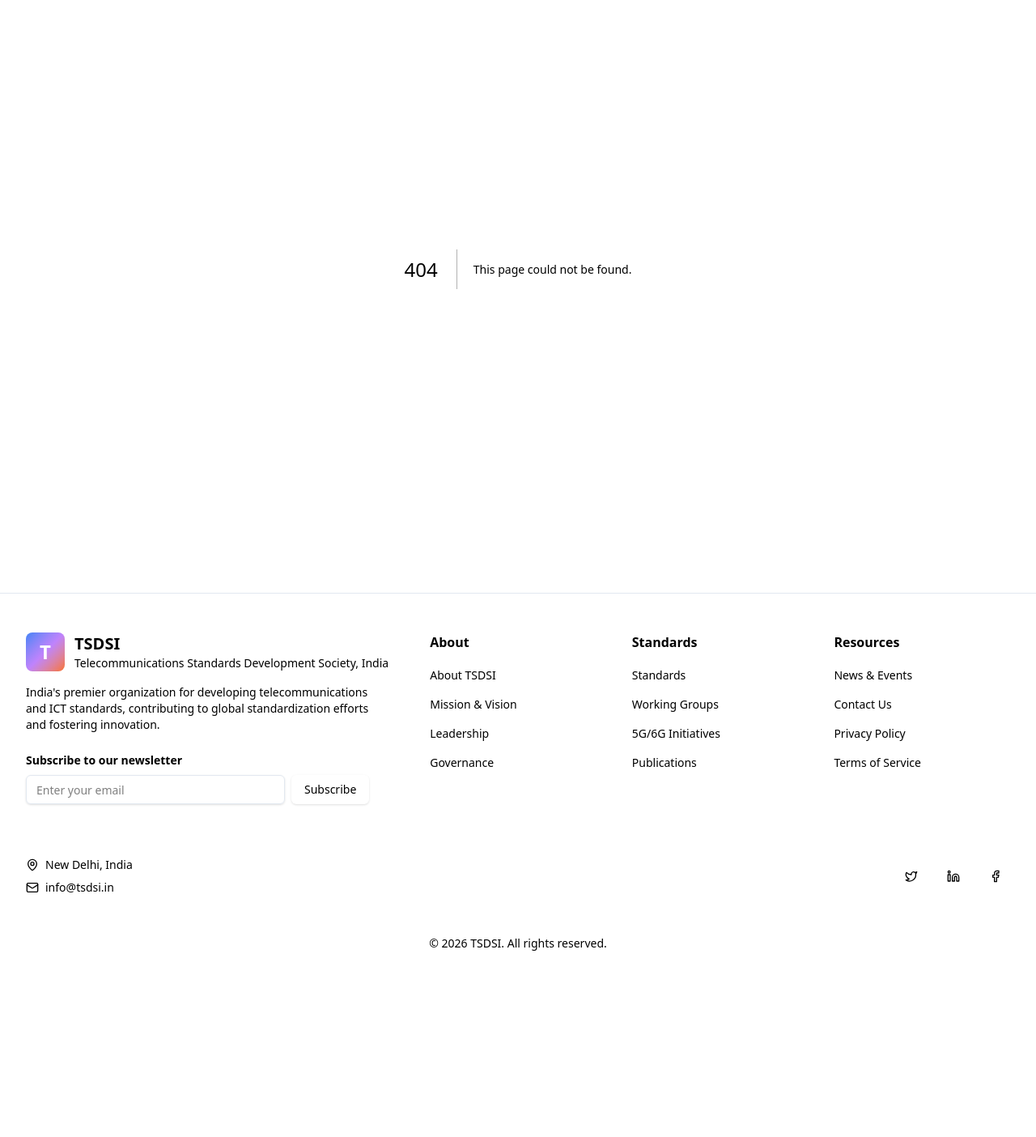
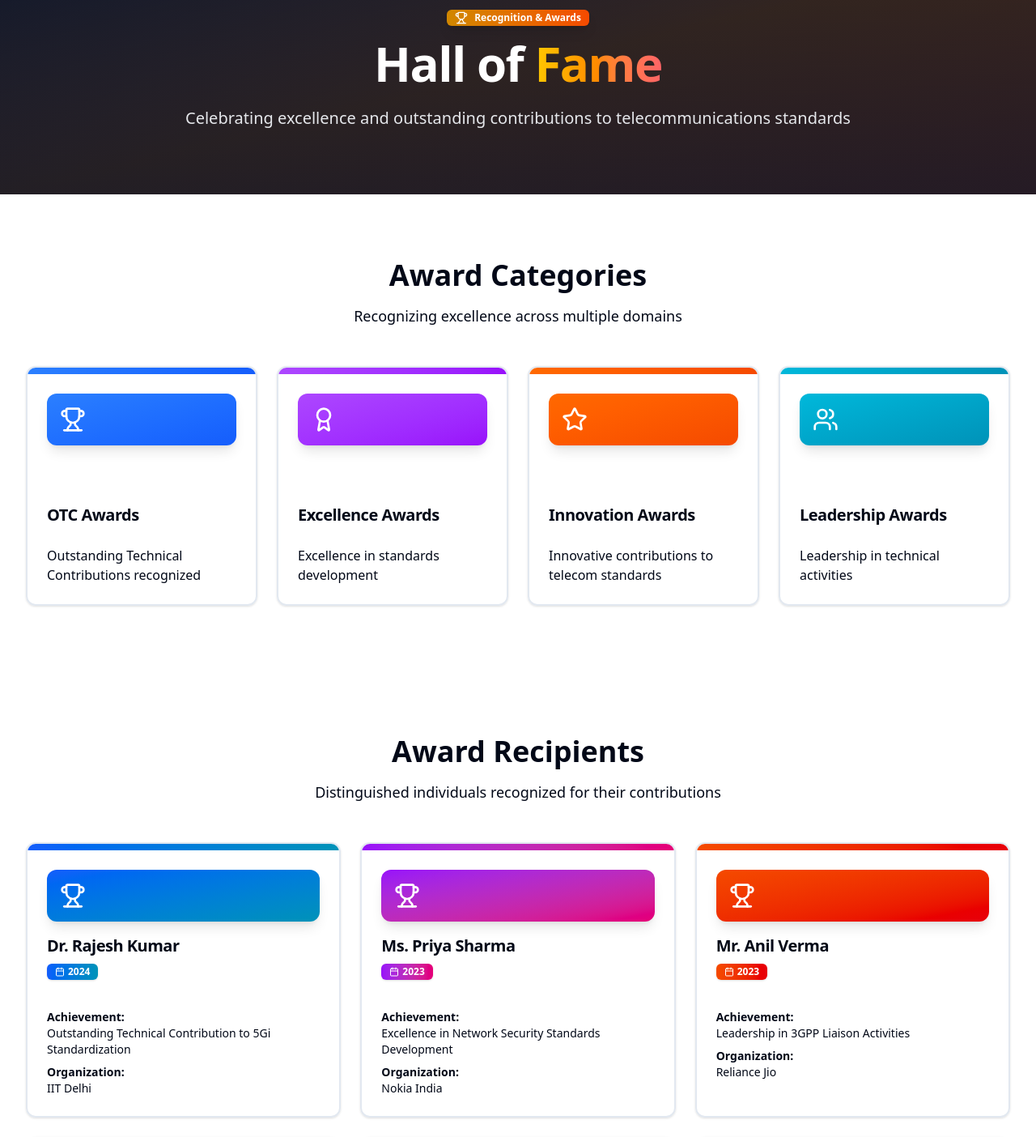
Before and after one commit to rostanai/tsdsi, a Next.js app: page /hall-of-fame in a window 1280 px wide. Before the commit this address had no page. Shown: the part 140-1544 px from the top of the page at 81% size. Before the commit the page ends 1363 px from the top, so only its background shows below. Built offline with nearby package versions, Linux system fonts and the light colour scheme.

Commit message:
Fix hero z-index for menu visibility and add Hall of Fame page

```diff
--- /dev/null
+++ b/app/hall-of-fame/page.tsx
@@ -0,0 +1,191 @@
+"use client"
+
+import { Trophy, Award, Star, Users, Calendar, Sparkles } from "lucide-react"
+import { Card, CardContent, CardDescription, CardHeader, CardTitle } from "@/components/ui/card"
+import { Badge } from "@/components/ui/badge"
+
+const hallOfFameMembers = [
+    {
+        name: "Dr. Rajesh Kumar",
+        year: "2024",
+        achievement: "Outstanding Technical Contribution to 5Gi Standardization",
+        organization: "IIT Delhi",
+        color: "from-blue-600 to-cyan-600",
+    },
+    {
+        name: "Ms. Priya Sharma",
+        year: "2023",
+        achievement: "Excellence in Network Security Standards Development",
+        organization: "Nokia India",
+        color: "from-purple-600 to-pink-600",
+    },
+    {
+        name: "Mr. Anil Verma",
+        year: "2023",
+        achievement: "Leadership in 3GPP Liaison Activities",
+        organization: "Reliance Jio",
+        color: "from-orange-600 to-red-600",
+    },
+    {
+        name: "Dr. Sunita Patel",
+        year: "2022",
+        achievement: "Innovation in IoT Standards and oneM2M Contributions",
+        organization: "C-DOT",
+        color: "from-green-600 to-teal-600",
+    },
+    {
+        name: "Mr. Vikram Singh",
+        year: "2022",
+        achievement: "Excellence in Service Architecture Standardization",
+        organization: "Ericsson India",
+        color: "from-indigo-600 to-blue-600",
+    },
+    {
+        name: "Dr. Meera Reddy",
+        year: "2021",
+        achievement: "Outstanding Contribution to 6G Vision and Research",
+        organization: "TSDSI Secretariat",
+        color: "from-pink-600 to-purple-600",
+    },
+]
+
+const awardCategories = [
+    {
+        title: "OTC Awards",
+        count: "25+",
+        description: "Outstanding Technical Contributions recognized",
+        icon: Trophy,
+        color: "from-blue-500 to-blue-600",
+    },
+    {
+        title: "Excellence Awards",
+        count: "15+",
+        description: "Excellence in standards development",
+        icon: Award,
+        color: "from-purple-500 to-purple-600",
+    },
+    {
+        title: "Innovation Awards",
+        count: "10+",
+        description: "Innovative contributions to telecom standards",
+        icon: Star,
+        color: "from-orange-500 to-orange-600",
+    },
+    {
+        title: "Leadership Awards",
+        count: "12+",
+        description: "Leadership in technical activities",
+        icon: Users,
+        color: "from-cyan-500 to-cyan-600",
+    },
+]
+
+export default function HallOfFamePage() {
+    return (
+        <div className="flex flex-col">
+            {/* Hero Section */}
+            <section className="relative overflow-hidden bg-gradient-to-br from-slate-900 via-yellow-900 to-orange-900 py-20">
+                <div className="absolute inset-0 bg-gradient-to-b from-slate-900/60 to-slate-900/80" />
+
+                <div className="container relative mx-auto px-4 lg:px-8">
+                    <div className="mx-auto max-w-4xl text-center">
+                        <Badge className="mb-4 bg-gradient-to-r from-yellow-600 to-orange-600 text-white border-0 shadow-lg">
+                            <Trophy className="mr-2 h-4 w-4 inline" />
+                            Recognition & Awards
+                        </Badge>
+                        <h1 className="mb-6 text-4xl font-bold tracking-tight sm:text-5xl lg:text-6xl text-white">
+                            Hall of{" "}
+                            <span className="bg-gradient-to-r from-yellow-400 via-orange-400 to-red-400 bg-clip-text text-transparent">
+                                Fame
+                            </span>
+                        </h1>
+                        <p className="text-lg sm:text-xl text-gray-200">
+                            Celebrating excellence and outstanding contributions to telecommunications standards
+                        </p>
+                    </div>
+                </div>
+            </section>
+
+            {/* Award Categories */}
+            <section className="py-20">
+                <div className="container mx-auto px-4 lg:px-8">
+                    <div className="mb-12 text-center">
+                        <h2 className="mb-4 text-3xl font-bold sm:text-4xl">Award Categories</h2>
+                        <p className="mx-auto max-w-2xl text-lg text-muted-foreground">
+                            Recognizing excellence across multiple domains
+                        </p>
+                    </div>
+                    <div className="grid gap-6 md:grid-cols-2 lg:grid-cols-4">
+                        {awardCategories.map((category, index) => {
+                            const Icon = category.icon
+                            return (
+                                <Card
+                                    key={category.title}
+                                    className="group transition-all hover:shadow-2xl hover:scale-105 border-2 bg-gradient-to-br from-background to-muted/30 overflow-hidden"
+                                >
+                                    <div className={`h-2 w-full bg-gradient-to-r ${category.color}`} />
+                                    <CardHeader>
+                                        <div className={`mb-4 inline-flex rounded-xl bg-gradient-to-br ${category.color} p-4 shadow-lg`}>
+                                            <Icon className="h-8 w-8 text-white" />
+                                        </div>
+                                        <div className="mb-2">
+                                            <span className="text-5xl font-bold bg-gradient-to-r from-primary to-secondary bg-clip-text text-transparent">
+                                                {category.count}
+                                            </span>
+                                        </div>
+                                        <CardTitle className="text-xl">{category.title}</CardTitle>
+                                    </CardHeader>
+                                    <CardContent>
+                                        <CardDescription className="text-base">{category.description}</CardDescription>
+                                    </CardContent>
+                                </Card>
+                            )
+                        })}
+                    </div>
+                </div>
+            </section>
+
+            {/* Hall of Fame Members */}
+            <section className="bg-muted/50 py-20">
+                <div className="container mx-auto px-4 lg:px-8">
+                    <div className="mb-12 text-center">
+                        <h2 className="mb-4 text-3xl font-bold sm:text-4xl">Award Recipients</h2>
+                        <p className="mx-auto max-w-2xl text-lg text-muted-foreground">
+                            Distinguished individuals recognized for their contributions
+                        </p>
+                    </div>
+                    <div className="grid gap-6 md:grid-cols-2 lg:grid-cols-3">
+                        {hallOfFameMembers.map((member, index) => (
+                            <Card
+                                key={member.name}
+                                className="group transition-all hover:shadow-2xl hover:scale-105 border-2 bg-gradient-to-br from-background to-muted/30 overflow-hidden"
+                            >
+                                <div className={`h-2 w-full bg-gradient-to-r ${member.color}`} />
+                                <CardHeader>
+                                    <div className={`mb-4 inline-flex rounded-xl bg-gradient-to-br ${member.color} p-4 shadow-lg`}>
+                                        <Trophy className="h-8 w-8 text-white" />
+                                    </div>
+                                    <CardTitle className="text-xl mb-2">{member.name}</CardTitle>
+                                    <Badge className={`w-fit mb-3 bg-gradient-to-r ${member.color} text-white border-0`}>
+                                        <Calendar className="mr-1 h-3 w-3" />
+                                        {member.year}
+                                    </Badge>
+                                </CardHeader>
+                                <CardContent className="space-y-2">
+                                    <div>
+                                        <p className="text-sm font-semibold text-muted-foreground">Achievement:</p>
+                                        <p className="text-sm">{member.achievement}</p>
+                                    </div>
+                                    <div>
+                                        <p className="text-sm font-semibold text-muted-foreground">Organization:</p>
+                                        <p className="text-sm">{member.organization}</p>
+                                    </div>
+                                </CardContent>
+                            </Card>
+                        ))}
+                    </div>
+                </div>
+            </section>
+        </div>
+    )
+}
--- a/app/page.tsx
+++ b/app/page.tsx
@@ -75,10 +75,10 @@ export default function Home() {
   return (
     <div className="flex flex-col">
       {/* Hero Section with Parallax */}
-      <section className="relative overflow-hidden bg-gradient-to-br from-slate-900 via-blue-900 to-purple-900 py-20 sm:py-32 min-h-[90vh] flex items-center">
+      <section className="relative overflow-hidden bg-gradient-to-br from-slate-900 via-blue-900 to-purple-900 py-20 sm:py-32 min-h-[90vh] flex items-center z-0">
         {/* Animated Background */}
         <div
-          className="absolute inset-0 opacity-50"
+          className="absolute inset-0 opacity-50 z-0"
           style={{ transform: `translateY(${scrollY * 0.5}px)` }}
         >
           <img
@@ -89,15 +89,15 @@ export default function Home() {
         </div>
 
         {/* Floating Gradient Orbs */}
-        <div className="absolute inset-0 overflow-hidden">
+        <div className="absolute inset-0 overflow-hidden z-0">
           <div className="absolute top-1/4 left-1/4 w-96 h-96 bg-gradient-to-r from-blue-500/30 to-purple-500/30 rounded-full blur-3xl animate-pulse" />
           <div className="absolute bottom-1/4 right-1/4 w-96 h-96 bg-gradient-to-r from-orange-500/30 to-pink-500/30 rounded-full blur-3xl animate-pulse delay-1000" />
           <div className="absolute top-1/2 left-1/2 w-96 h-96 bg-gradient-to-r from-cyan-500/20 to-blue-500/20 rounded-full blur-3xl animate-pulse delay-500" />
         </div>
 
-        <div className="absolute inset-0 bg-gradient-to-b from-slate-900/50 via-blue-900/60 to-slate-900/70" />
+        <div className="absolute inset-0 bg-gradient-to-b from-slate-900/50 via-blue-900/60 to-slate-900/70 z-0" />
 
-        <div className="container relative mx-auto px-4 lg:px-8">
+        <div className="container relative mx-auto px-4 lg:px-8 z-10">
           <div className="mx-auto max-w-4xl text-center">
             <Badge className="mb-4 animate-fade-in bg-gradient-to-r from-blue-600 to-purple-600 text-white border-0 shadow-2xl text-sm px-4 py-2">
               <Sparkles className="mr-2 h-4 w-4 inline" />
```
